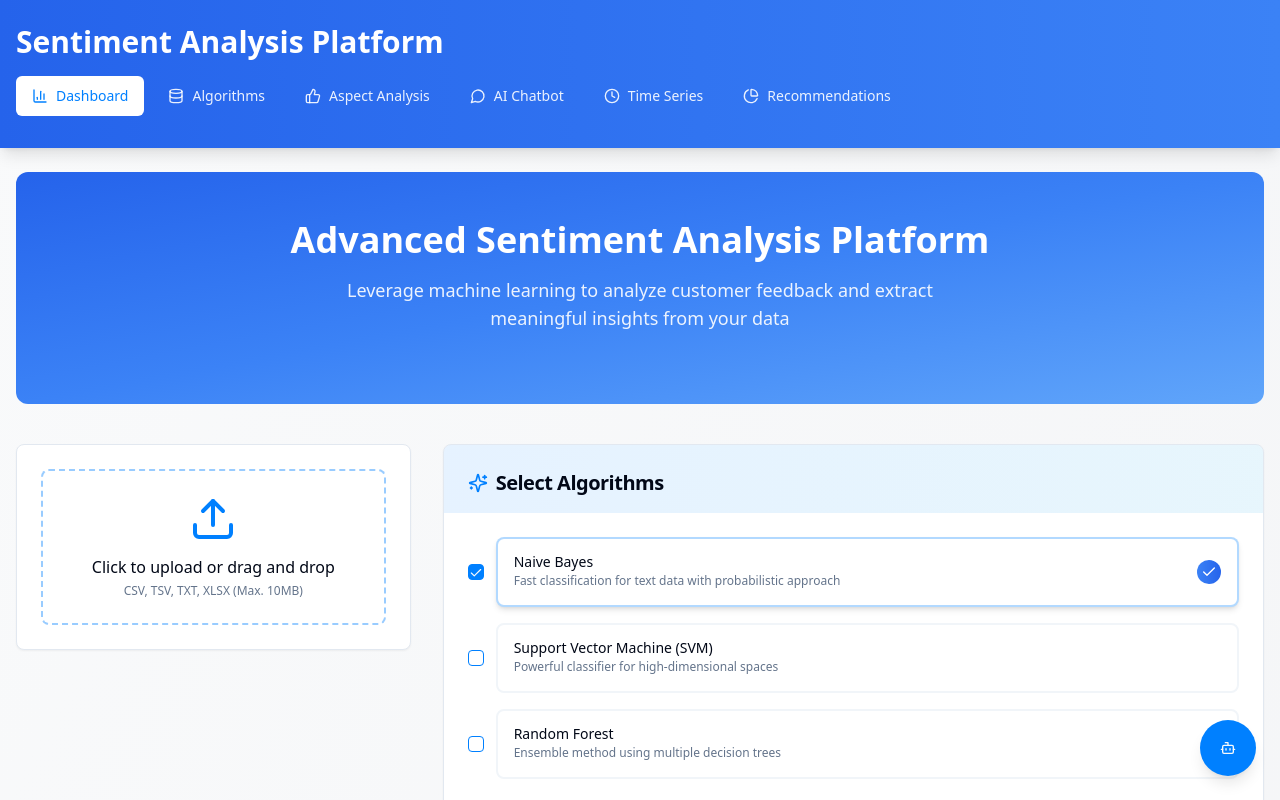
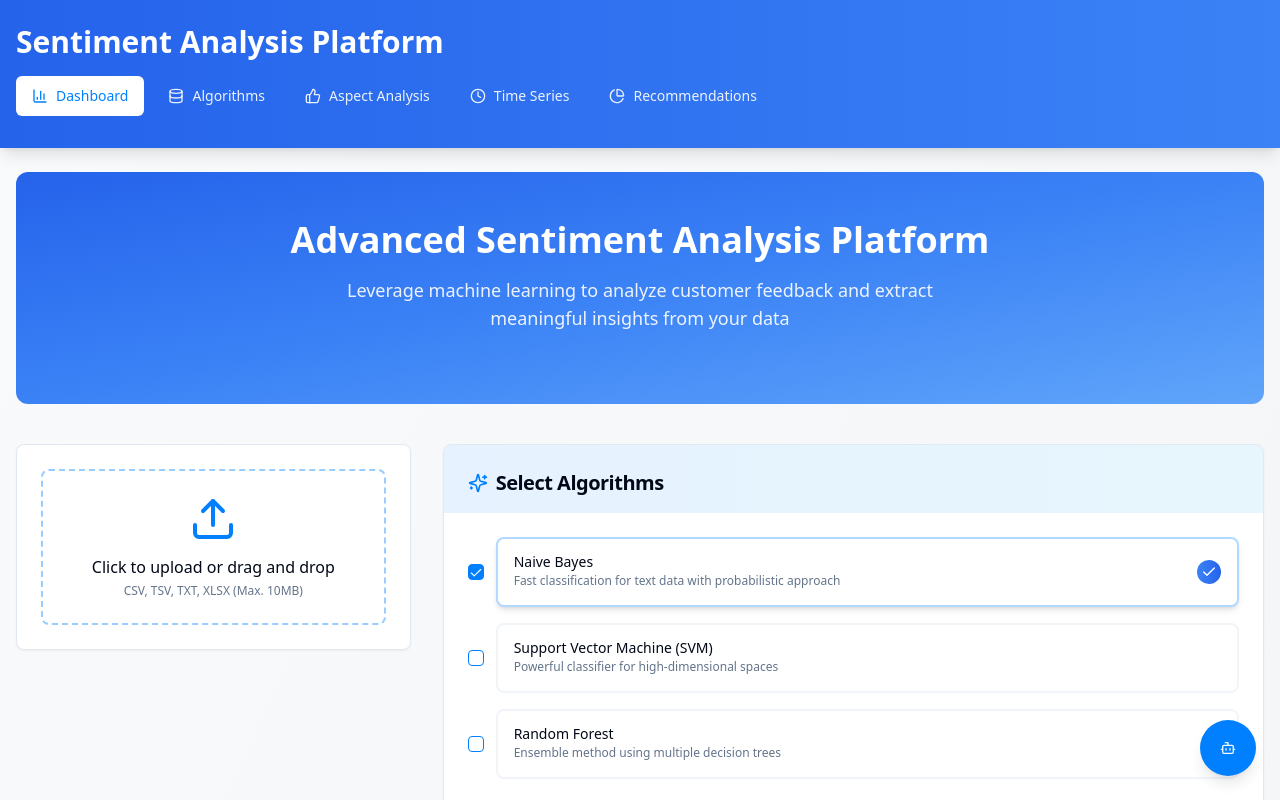
Before and after one commit to diptibangde10/Sentilytics, a React (Vite) app: page / in a window 1280 px wide. Shown: the top 800 px of the page. Built offline with nearby package versions, Linux system fonts and the light colour scheme.

Commit message:
Remove chatbot tab
Remove the AI chatbot tab from the main navigation.

```diff
--- a/src/components/Header.tsx
+++ b/src/components/Header.tsx
@@ -1,7 +1,7 @@
 
 import { FC } from "react";
 import { cn } from "@/lib/utils";
-import { BarChart3, MessageCircle, PieChart, Clock, ThumbsUp, Database } from "lucide-react";
+import { BarChart3, PieChart, Clock, ThumbsUp, Database } from "lucide-react";
 import { Button } from "@/components/ui/button";
 
 interface HeaderProps {
@@ -15,7 +15,6 @@ const Header: FC<HeaderProps> = ({ activeTab, setActiveTab, className }) => {
     { id: "dashboard", icon: BarChart3, label: "Dashboard" },
     { id: "algorithms", icon: Database, label: "Algorithms" },
     { id: "aspect-based", icon: ThumbsUp, label: "Aspect Analysis" },
-    { id: "chatbot", icon: MessageCircle, label: "AI Chatbot" },
     { id: "time-series", icon: Clock, label: "Time Series" },
     { id: "recommendations", icon: PieChart, label: "Recommendations" },
   ];
--- a/src/pages/Index.tsx
+++ b/src/pages/Index.tsx
@@ -4,7 +4,6 @@ import MainLayout from "@/components/layout/MainLayout";
 import DashboardContent from "@/components/dashboard/DashboardContent";
 import AlgorithmsContent from "@/components/algorithms/AlgorithmsContent";
 import AspectAnalysis from "@/components/AspectAnalysis";
-import Chatbot from "@/components/Chatbot";
 import TimeSeriesAnalysis from "@/components/TimeSeriesAnalysis";
 import Recommendations from "@/components/Recommendations";
 import TabContent from "@/components/tabs/TabContent";
@@ -72,15 +71,6 @@ const Index = ({ onAnalysisDataUpdate }: IndexProps) => {
             <AspectAnalysis data={analysisData} uploadComplete={uploadComplete} />
           </TabContent>
         );
-      case "chatbot":
-        return (
-          <TabContent
-            title="AI Chatbot Assistant"
-            description="Ask questions about your sentiment data"
-          >
-            <Chatbot data={analysisData} uploadComplete={uploadComplete} />
-          </TabContent>
-        );
       case "time-series":
         return (
           <TabContent
```
